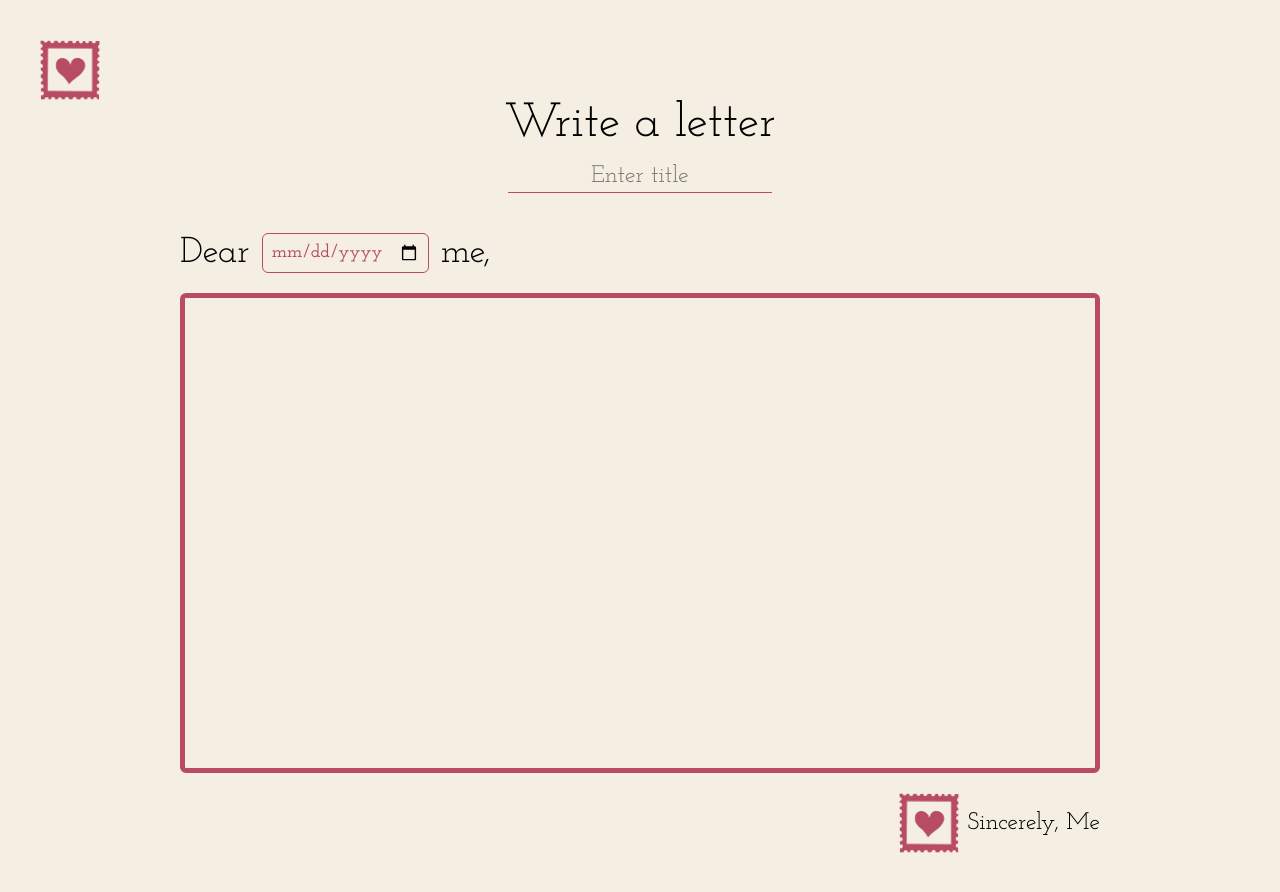
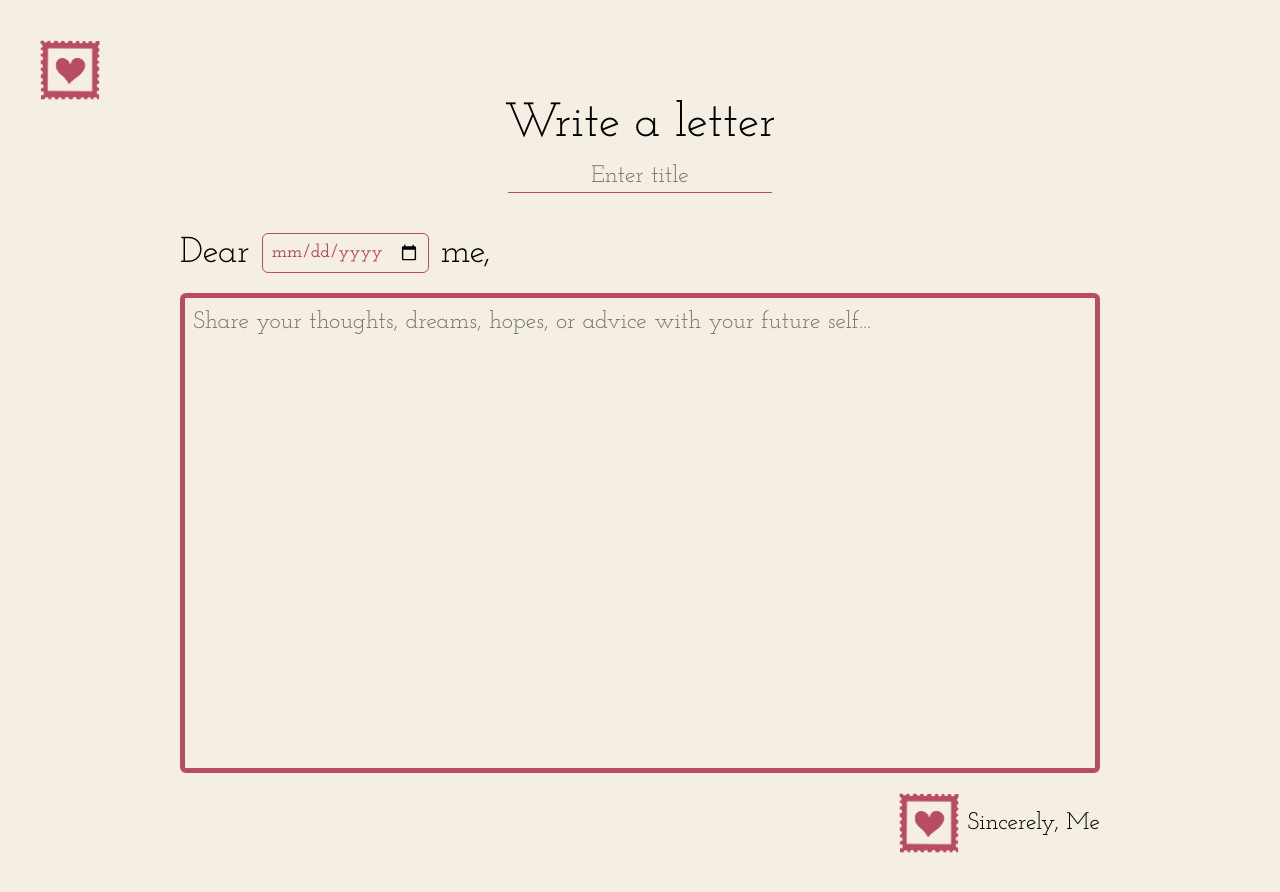
Before and after one commit to maryannintech/sincerely-me, a React (Vite) app: page / in a window 1280 px wide. Shown: the top 892 px of the page. Built offline with nearby package versions, Linux system fonts and the light colour scheme; some icons are missing.

Commit message:
feat: add placeholder text to textarea in MakeLetter component for better user guidance

```diff
--- a/src/pages/MakeLetter.jsx
+++ b/src/pages/MakeLetter.jsx
@@ -26,7 +26,11 @@ export function MakeLetter() {
             ></input>
             <p className="sm:text-4xl sm:ml-1"> me,</p>
           </div>
-          <textarea className="sm:text-2xl border-5 border-[var(--primary-color)] rounded-md p-2 mt-5 sm:w-230 h-80 w-60 sm:h-120 resize-none" required></textarea>
+          <textarea
+            className="sm:text-2xl border-5 border-[var(--primary-color)] rounded-md p-2 mt-5 sm:w-230 h-80 w-60 sm:h-120 resize-none text-justify"
+            placeholder="Share your thoughts, dreams, hopes, or advice with your future self..."
+            required
+          ></textarea>
           <button
             className="flex items-center gap-2 mt-5 sm:w-230 justify-end mb-20 sm:mb-5 cursor-pointer hover:opacity-80 transition-opacity"
             type="submit"
```
